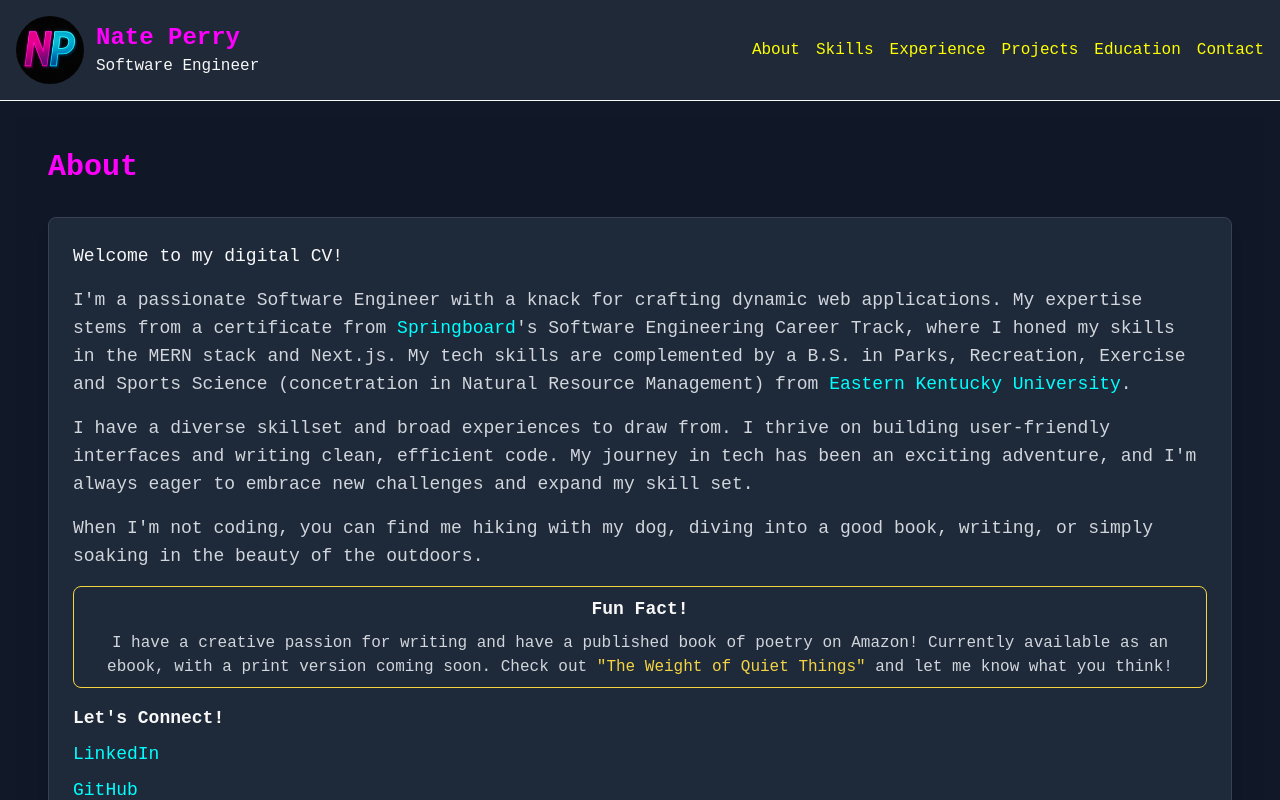
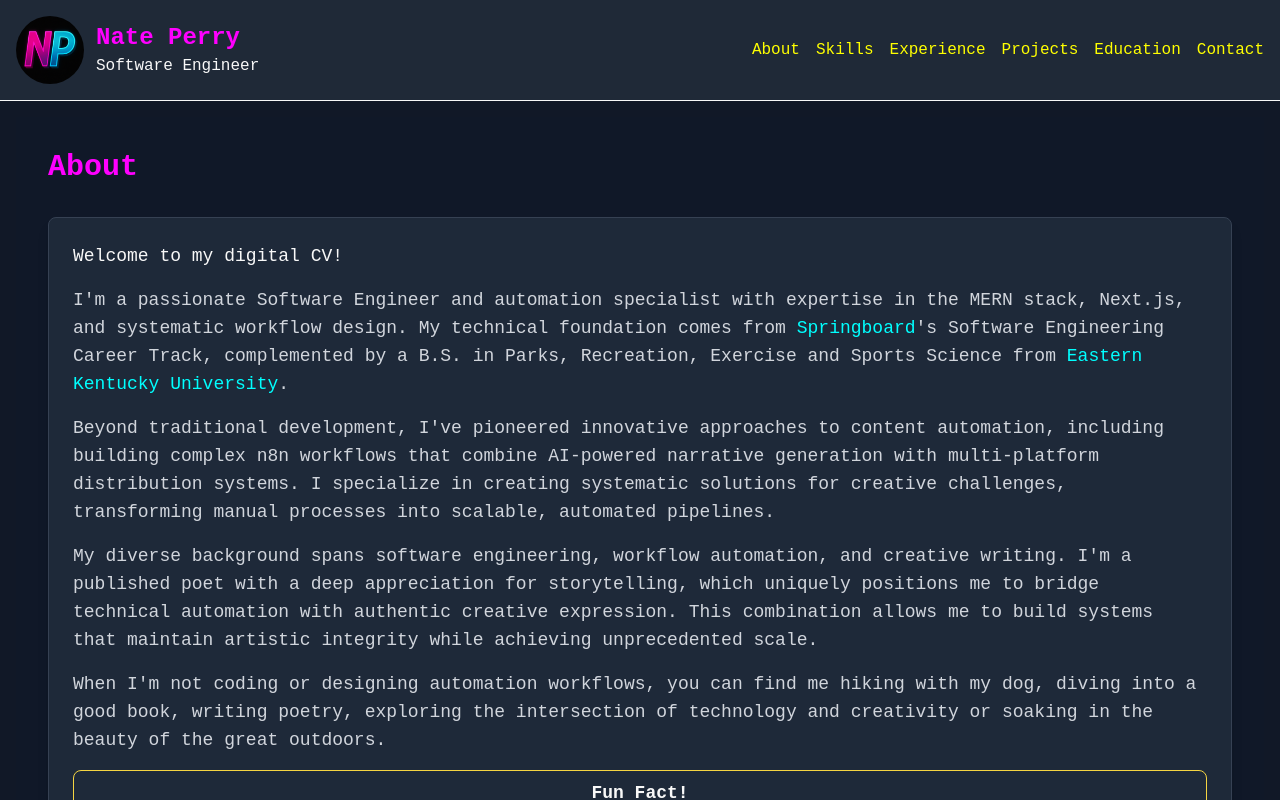
Before and after one commit to natep1123/Digital-CV, a Next.js app: page / in a window 1280 px wide. Shown: the top 800 px of the page. Built offline with nearby package versions, Linux system fonts and the light colour scheme.

Commit message:
Updated About and FunFact to relfect NoSleep Appalachia engine

```diff
--- a/src/components/About.jsx
+++ b/src/components/About.jsx
@@ -14,8 +14,9 @@ export default function About() {
             Welcome to my digital CV!
           </p>
           <p className="text-gray-300 text-lg mb-4">
-            I'm a passionate Software Engineer with a knack for crafting dynamic
-            web applications. My expertise stems from a certificate from{" "}
+            I'm a passionate Software Engineer and automation specialist with
+            expertise in the MERN stack, Next.js, and systematic workflow
+            design. My technical foundation comes from{" "}
             <a
               href="https://www.springboard.com/"
               target="_blank"
@@ -24,10 +25,8 @@ export default function About() {
             >
               Springboard
             </a>
-            's Software Engineering Career Track, where I honed my skills in the
-            MERN stack and Next.js. My tech skills are complemented by a B.S. in
-            Parks, Recreation, Exercise and Sports Science (concetration in
-            Natural Resource Management) from{" "}
+            's Software Engineering Career Track, complemented by a B.S. in
+            Parks, Recreation, Exercise and Sports Science from{" "}
             <a
               href="https://www.eku.edu/"
               target="_blank"
@@ -39,16 +38,26 @@ export default function About() {
             .
           </p>
           <p className="text-gray-300 text-lg mb-4">
-            I have a diverse skillset and broad experiences to draw from. I
-            thrive on building user-friendly interfaces and writing clean,
-            efficient code. My journey in tech has been an exciting adventure,
-            and I'm always eager to embrace new challenges and expand my skill
-            set.
+            Beyond traditional development, I've pioneered innovative approaches
+            to content automation, including building complex n8n workflows that
+            combine AI-powered narrative generation with multi-platform
+            distribution systems. I specialize in creating systematic solutions
+            for creative challenges, transforming manual processes into
+            scalable, automated pipelines.
           </p>
           <p className="text-gray-300 text-lg mb-4">
-            When I'm not coding, you can find me hiking with my dog, diving into
-            a good book, writing, or simply soaking in the beauty of the
-            outdoors.
+            My diverse background spans software engineering, workflow
+            automation, and creative writing. I'm a published poet with a deep
+            appreciation for storytelling, which uniquely positions me to bridge
+            technical automation with authentic creative expression. This
+            combination allows me to build systems that maintain artistic
+            integrity while achieving unprecedented scale.
+          </p>
+          <p className="text-gray-300 text-lg mb-4">
+            When I'm not coding or designing automation workflows, you can find
+            me hiking with my dog, diving into a good book, writing poetry,
+            exploring the intersection of technology and creativity or soaking
+            in the beauty of the great outdoors.
           </p>
           <FunFact />
           <Connect />
--- a/src/components/FunFact.jsx
+++ b/src/components/FunFact.jsx
@@ -3,9 +3,7 @@ export default function FunFact() {
     <div className="text-center border border-[#f5d442] rounded-lg p-2 mb-4">
       <h3 className="text-lg font-semibold text-[#f8f8f8] mb-2">Fun Fact!</h3>
       <p className="text-gray-300">
-        I have a creative passion for writing and have a published book of
-        poetry on Amazon! Currently available as an ebook, with a print version
-        coming soon. Check out{" "}
+        I'm a published poet and automation innovator! My poetry collection{" "}
         <a
           href="https://a.co/d/cBL5e5e"
           target="_blank"
@@ -14,7 +12,10 @@ export default function FunFact() {
         >
           "The Weight of Quiet Things"
         </a>{" "}
-        and let me know what you think!
+        is available on Amazon, and I've built the world's first systematic
+        horror anthology generator - creating 4.4+ million unique Appalachian
+        horror story combinations through automated workflows. Poetry meets
+        automation, creativity meets systematic integrity!
       </p>
     </div>
   );
```
